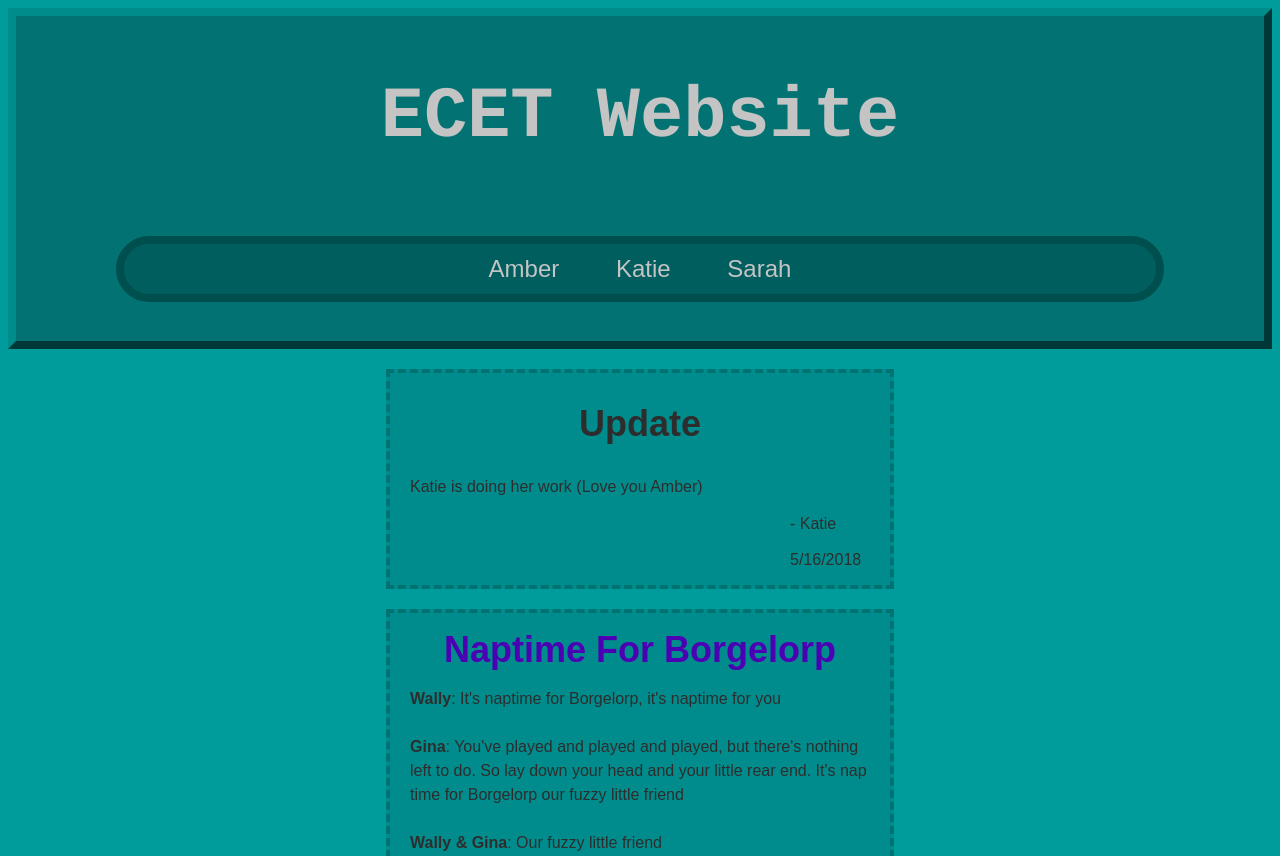
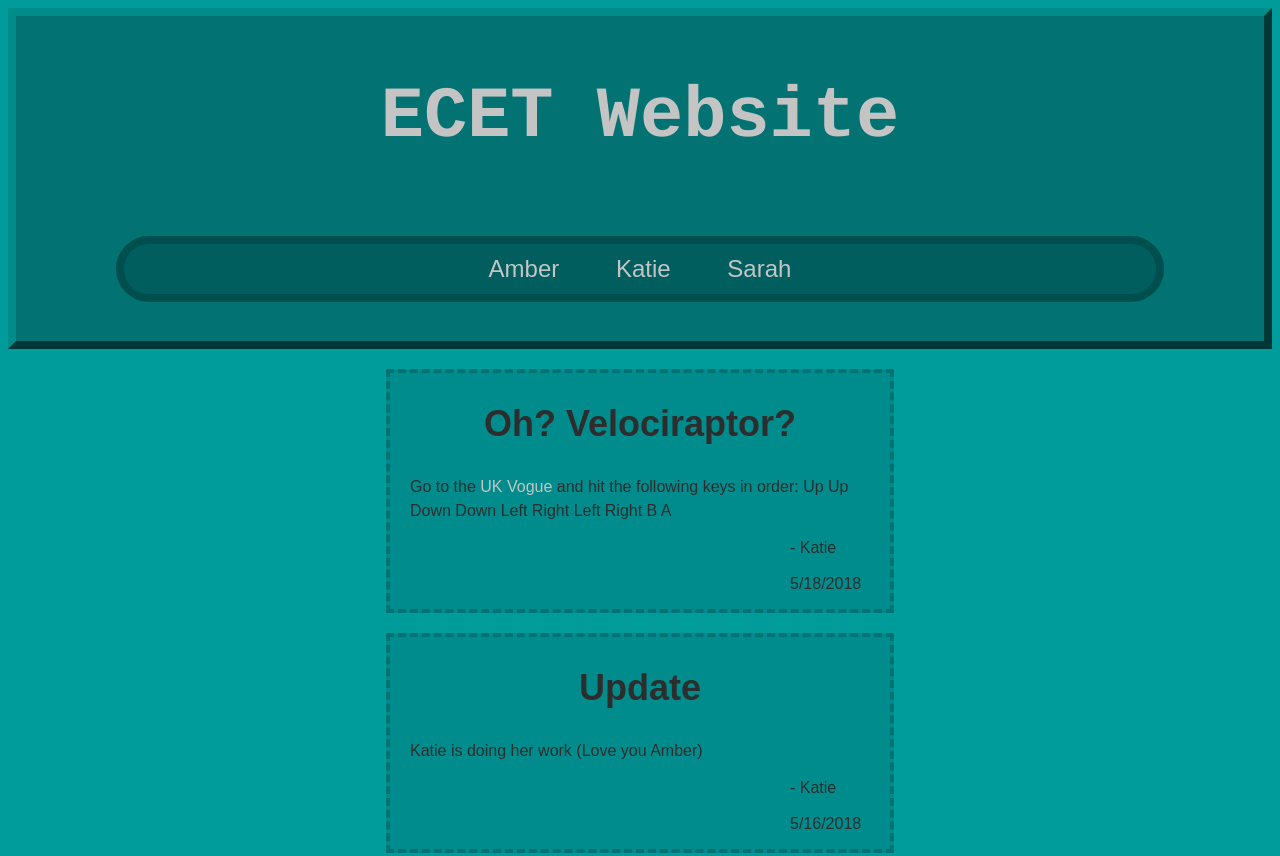
Before and after one commit to Mancubby/medtech.github.io, a plain HTML site: page katie.html in a window 1280 px wide. Shown: the top 856 px of the page. Drawn offline with Linux system fonts and the light colour scheme.

Commit message:
Add files via upload

```diff
--- a/katie.html
+++ b/katie.html
@@ -14,6 +14,25 @@
 <a href="katie.html">Katie</a>
 <a href="sarah.html">Sarah</a>
 </section>
+</section>
+
+<section class="bodysection">
+<p class="p1header">
+<h2>
+Oh? Velociraptor?
+</h2>
+</p>
+<p class="p1">
+Go to the <a href="http://www.vogue.co.uk/" >UK Vogue</a> and hit the following keys in order:
+Up Up
+Down Down
+Left Right
+Left Right
+B A
+
+<br><section class="signature">- Katie</section>
+<br><section class="date">5/18/2018</section>
+</p>
 </section>
 
 <section class="bodysection">
```
